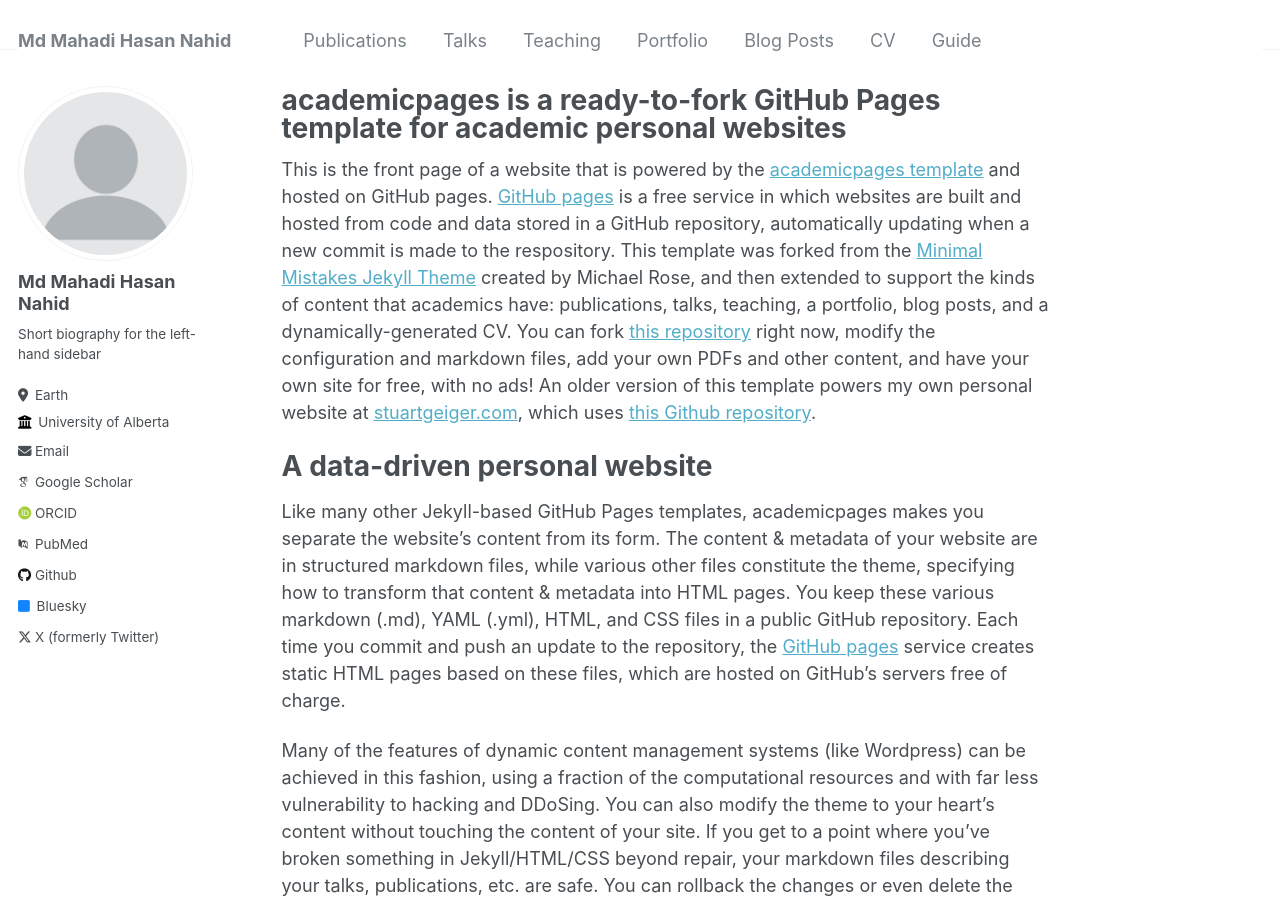
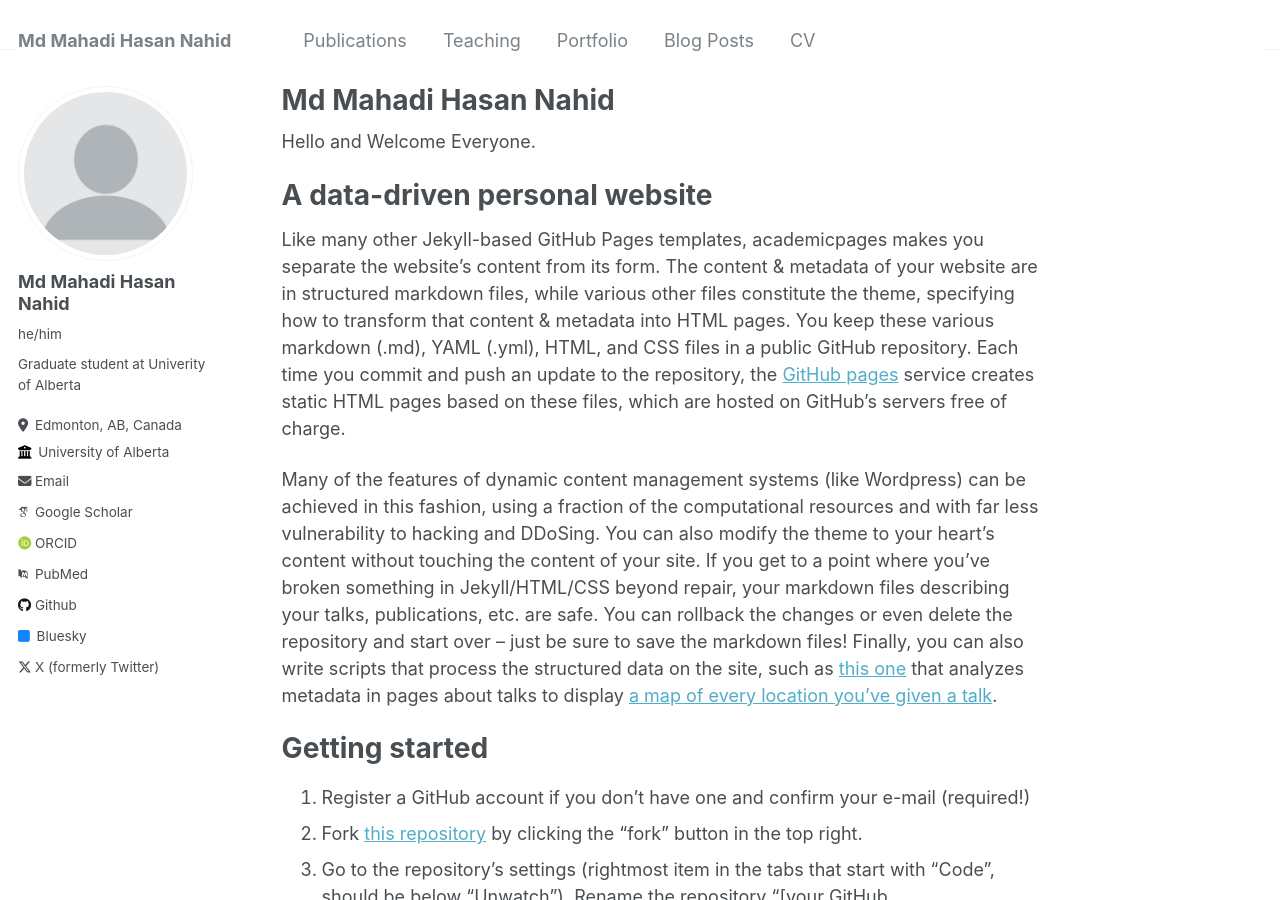
Before and after one commit to mahadi-nahid/mahadi-nahid.github.io, a Jekyll site: the page built from _pages/about.md, in a window 1280 px wide and 900 px high. Built offline with Jekyll 4.4.1, drawn with Linux system fonts in a browser that asks for light colours; some web fonts are replaced.

Commit message:
basic info updated

```diff
--- a/_config.yml
+++ b/_config.yml
@@ -23,9 +23,9 @@ author:
   # Biographic information
   avatar           : "profile.png"
   name             : "Md Mahadi Hasan Nahid"
-  pronouns         : # example: "she/her"
-  bio              : "Short biography for the left-hand sidebar"
-  location         : "Earth"
+  pronouns         : "he/him"
+  bio              : "Graduate student at Univerity of Alberta"
+  location         : "Edmonton, AB, Canada"
   employer         : "University of Alberta"
   uri              : # URL
   email            : "mnahid@ualberta.ca"
@@ -64,7 +64,7 @@ author:
   steam            : # Username
   telegram         : # URL
   tumblr           : # Username
-  twitter          : "UniofOxford"  # Replace this with your X / Twitter handle
+  twitter          : "mhn_nahid"  # Replace this with your X / Twitter handle
   vine             : # Username
   weibo            : # Username
   wikipedia        : # Username
--- a/_pages/about.md
+++ b/_pages/about.md
@@ -1,13 +1,13 @@
 ---
 permalink: /
-title: "academicpages is a ready-to-fork GitHub Pages template for academic personal websites"
+title: "Md Mahadi Hasan Nahid"
 author_profile: true
 redirect_from:
   - /about/
   - /about.html
 ---
 
-This is the front page of a website that is powered by the [academicpages template](https://github.com/academicpages/academicpages.github.io) and hosted on GitHub pages. [GitHub pages](https://pages.github.com) is a free service in which websites are built and hosted from code and data stored in a GitHub repository, automatically updating when a new commit is made to the respository. This template was forked from the [Minimal Mistakes Jekyll Theme](https://mmistakes.github.io/minimal-mistakes/) created by Michael Rose, and then extended to support the kinds of content that academics have: publications, talks, teaching, a portfolio, blog posts, and a dynamically-generated CV. You can fork [this repository](https://github.com/academicpages/academicpages.github.io) right now, modify the configuration and markdown files, add your own PDFs and other content, and have your own site for free, with no ads! An older version of this template powers my own personal website at [stuartgeiger.com](http://stuartgeiger.com), which uses [this Github repository](https://github.com/staeiou/staeiou.github.io).
+Hello and Welcome Everyone.
 
 A data-driven personal website
 ======
```
Also changed, not shown: _data/navigation.yml (+4 -4 lines).
